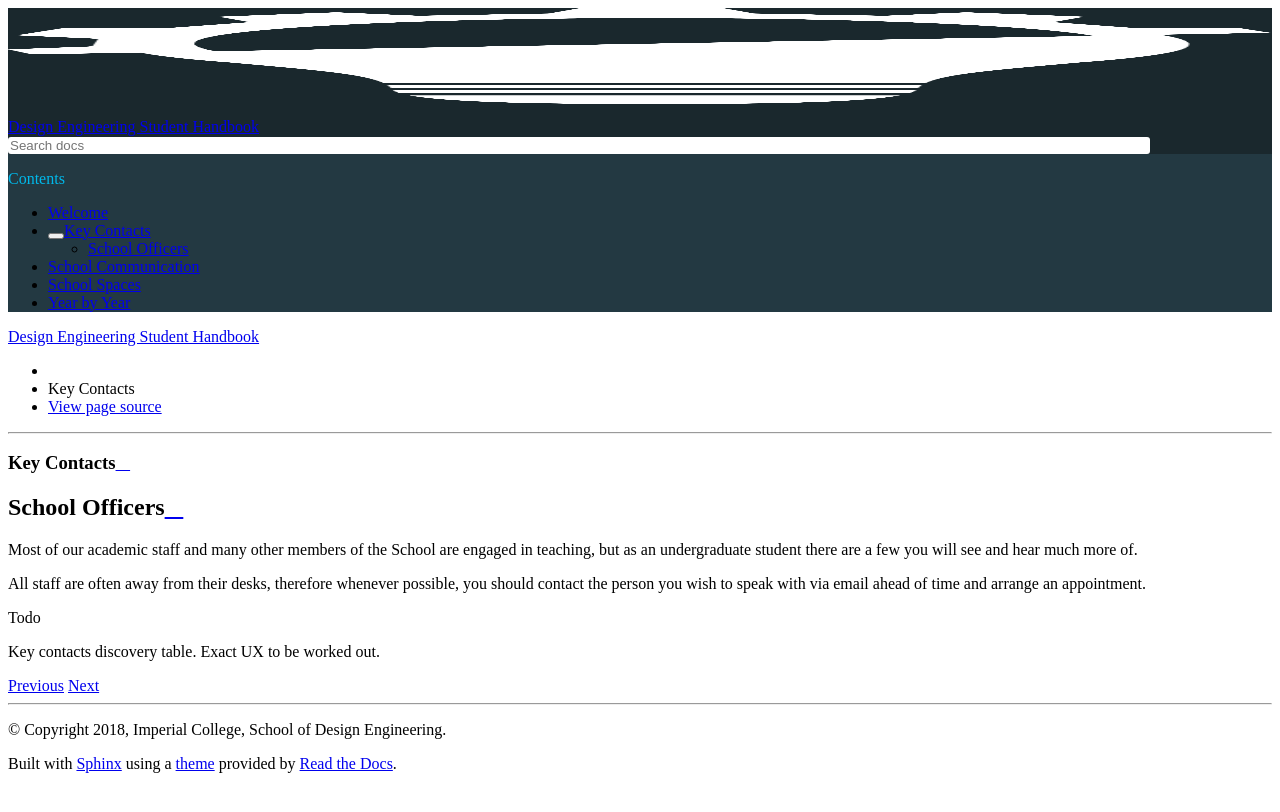
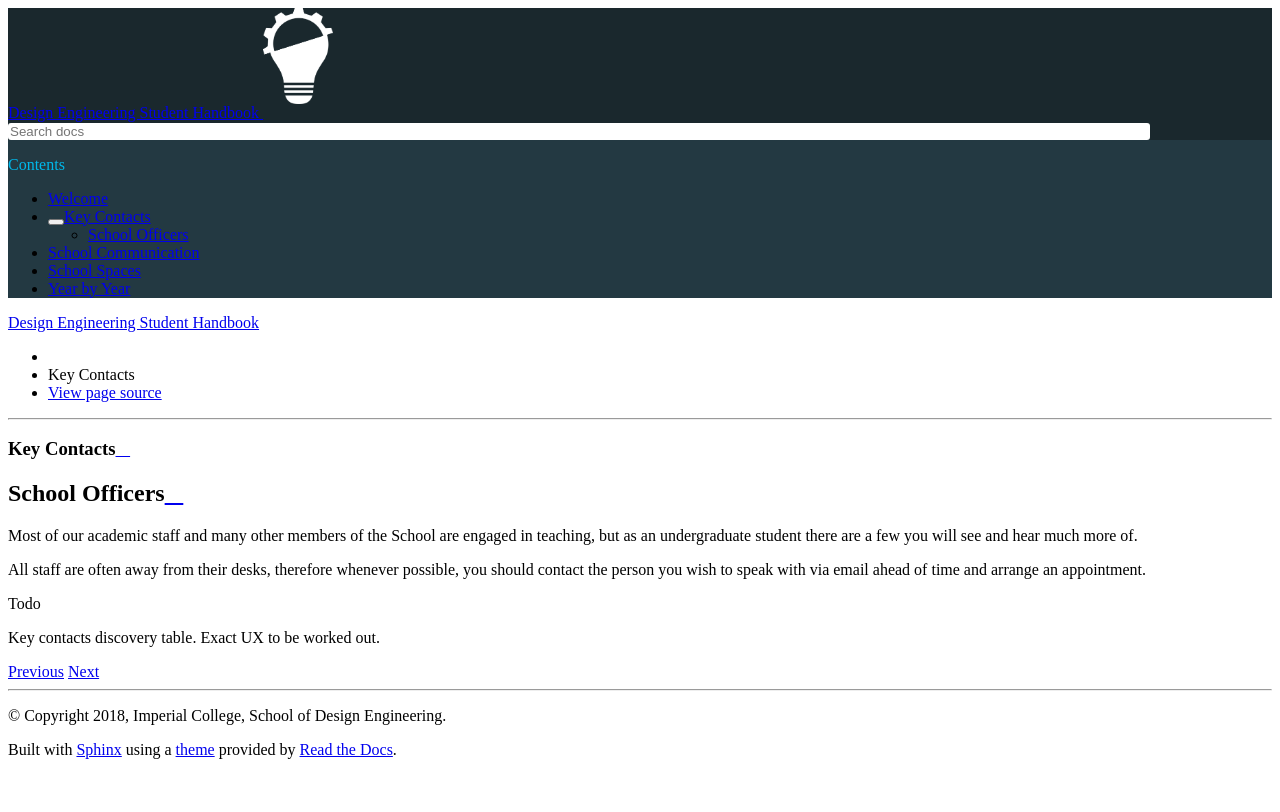
Before and after one commit to ImperialDesSoc/handbook, a Sphinx documentation site: the page built from source/key-contacts.rst, in a window 1280 px wide. Shown: the top 812 px of the page. Built offline with Sphinx 7.4.7 and the Read the Docs theme 2.0.0, drawn with Linux system fonts in a browser that asks for light colours.

Commit message:
remove some css overrides

```diff
--- a/source/_static/style_override.css
+++ b/source/_static/style_override.css
@@ -3,11 +3,11 @@
 }
 
 /* Switch order of project name and logo in sidebar */
-body > div > nav > div > div.wy-side-nav-search > a {
+/* body > div > nav > div > div.wy-side-nav-search > a {
     display: flex !important;
     justify-content: center !important;
     flex-direction: column-reverse !important;
-}
+} */
 
 /* Smaller logo, adjust margins after reordering with project name */
 body > div.wy-grid-for-nav > nav > div > div.wy-side-nav-search > a > img {
```
